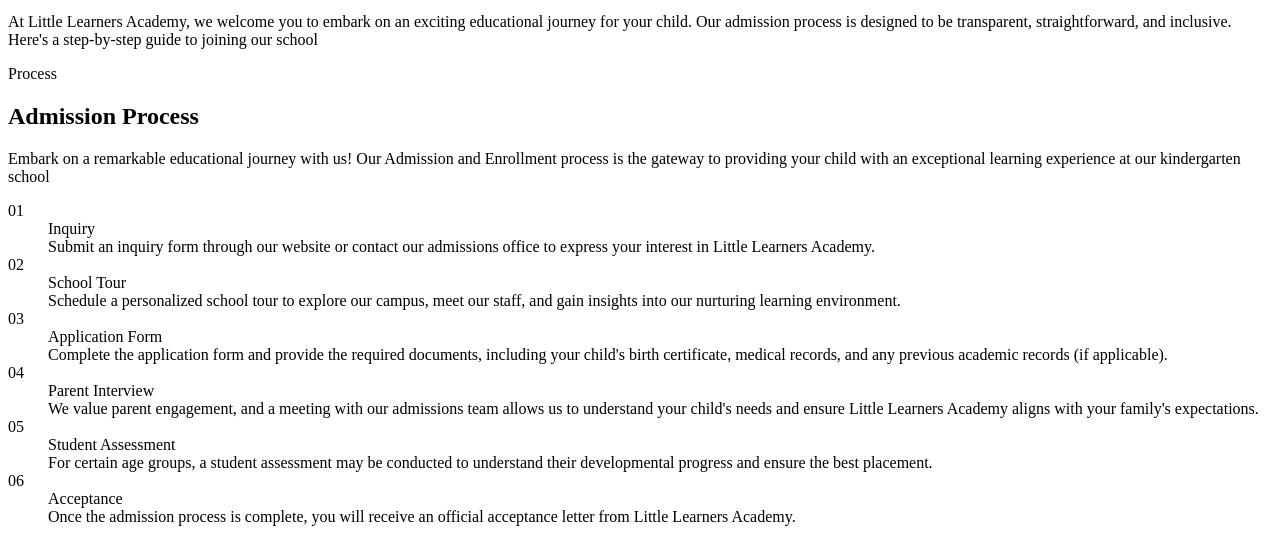
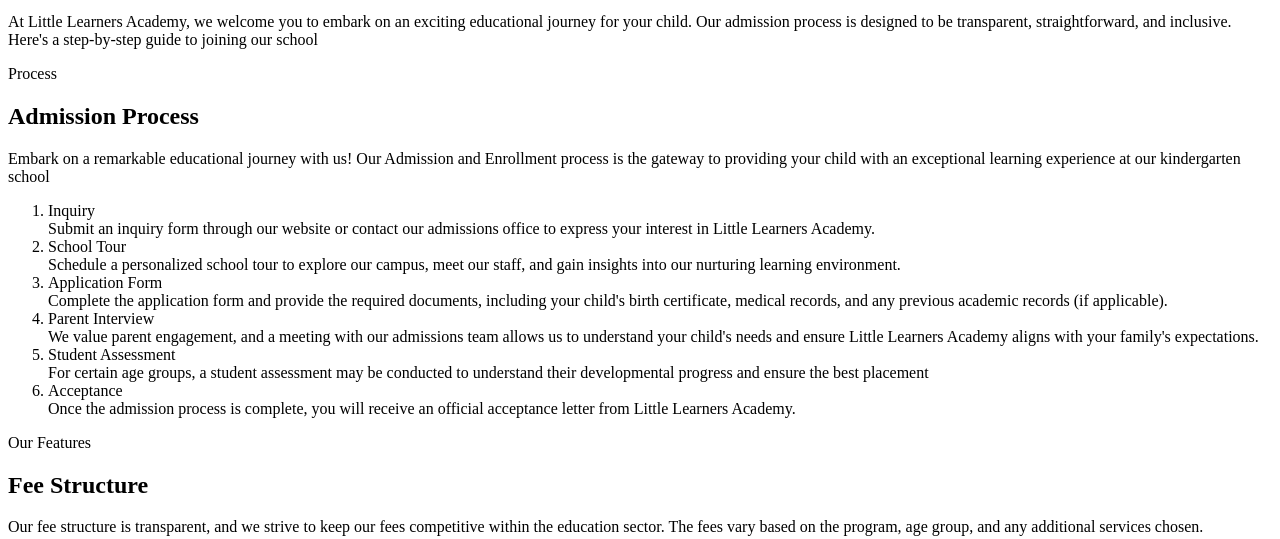
Before and after one commit to sealeye/test1, a plain HTML site: page admission.html in a window 1280 px wide. Shown: the part 238-777 px from the top of the page. Drawn offline with Linux system fonts and the light colour scheme.

Commit message:
fix : добавила доктайп, изменила тайтл, добавила нумерованный список

```diff
--- a/admission.html
+++ b/admission.html
@@ -1,7 +1,9 @@
-<html lang="en"><head>
+<!DOCTYPE html>
+<html lang="en">
+<head>
     <meta charset="UTF-8">
     <meta name="viewport" content="width=device-width, initial-scale=1.0">
-    <title>Document</title>
+    <title>Little Learners: Admission</title>
 </head>
 <body>
     <header>
@@ -28,33 +30,21 @@
             <p>Process</p>
             <h2>Admission Process</h2>
             <p>Embark on a remarkable educational journey with us! Our Admission and Enrollment process is the gateway to providing your child with an exceptional learning experience at our kindergarten school</p>
-            <dl>
-                <dt>01</dt>
-                <dd>Inquiry</dd>
-                <dd>Submit an inquiry form through our website or contact our admissions office to express your interest in Little Learners Academy.</dd>
-                <dt>02</dt>
-                <dd>School Tour</dd>
-                <dd>Schedule a personalized school tour to explore our campus, meet our staff, and gain insights into our nurturing learning environment.</dd>
-                <dt>03</dt>
-                <dd>Application Form</dd>
-                <dd>Complete the application form and provide the required documents, including your child's birth certificate, medical records, and any previous academic records (if applicable).</dd>
-                <dt>04</dt>
-                <dd>Parent Interview</dd>
-                <dd>We value parent engagement, and a meeting with our admissions team allows us to understand your child's needs and ensure Little Learners Academy aligns with your family's expectations.</dd>
-                <dt>05</dt>
-                <dd>Student Assessment</dd>
-                <dd>For certain age groups, a student assessment may be conducted to understand their developmental progress and ensure the best placement.</dd>
-                <dt>06</dt>
-                <dd>Acceptance</dd>
-                <dd>Once the admission process is complete, you will receive an official acceptance letter from Little Learners Academy.</dd>
-            </dl>
+            <ol>
+                <li>Inquiry <br><!--я просто, чтоб смотрелось лучше, потом уберу в дальнейшем--> Submit an inquiry form through our website or contact our admissions office to express your interest in Little Learners Academy.</li>
+                <li>School Tour <br> Schedule a personalized school tour to explore our campus, meet our staff, and gain insights into our nurturing learning environment.</li>
+                <li>Application Form <br> Complete the application form and provide the required documents, including your child's birth certificate, medical records, and any previous academic records (if applicable).</li>
+                <li>Parent Interview <br> We value parent engagement, and a meeting with our admissions team allows us to understand your child's needs and ensure Little Learners Academy aligns with your family's expectations.</li>
+                <li>Student Assessment <br> For certain age groups, a student assessment may be conducted to understand their developmental progress and ensure the best placement</li>
+                <li>Acceptance <br> Once the admission process is complete, you will receive an official acceptance letter from Little Learners Academy.</li>
+            </ol>
         </section>
         <section class="price">
             <p>Our Features</p>
             <h2>Fee Structure</h2>
             <p>Our fee structure is transparent, and we strive to keep our fees competitive within the education sector. The fees vary based on the program, age group, and any additional services chosen.</p>
             <table class="fee-structure">
-                 <thead>
+                <thead>
                     <tr>
                         <th>Program</th>
                         <th>Age Group</th>
@@ -115,7 +105,7 @@
           <img src="" alt="email">
           <a href="hello@littlelearners.com">hello@littleleaners.com</a>
           <img src="" alt="contact number">
-          <a href="+9191813 23 230">+9191813 23 2309</a>
+          <a href="+919181323230">+9191813 23 2309</a>
           <img src="" alt="location">
           <a href="">Somewhere in the World</a>
         </address>
@@ -159,5 +149,5 @@
         </aside>
         <p>Copyright©<time datetime="2023-11-27T17:43">[2023]</time>Little Learners Academy. All rights reserved</p>
     </footer>
-
-</body></html>
+</body>
+</html>
```
